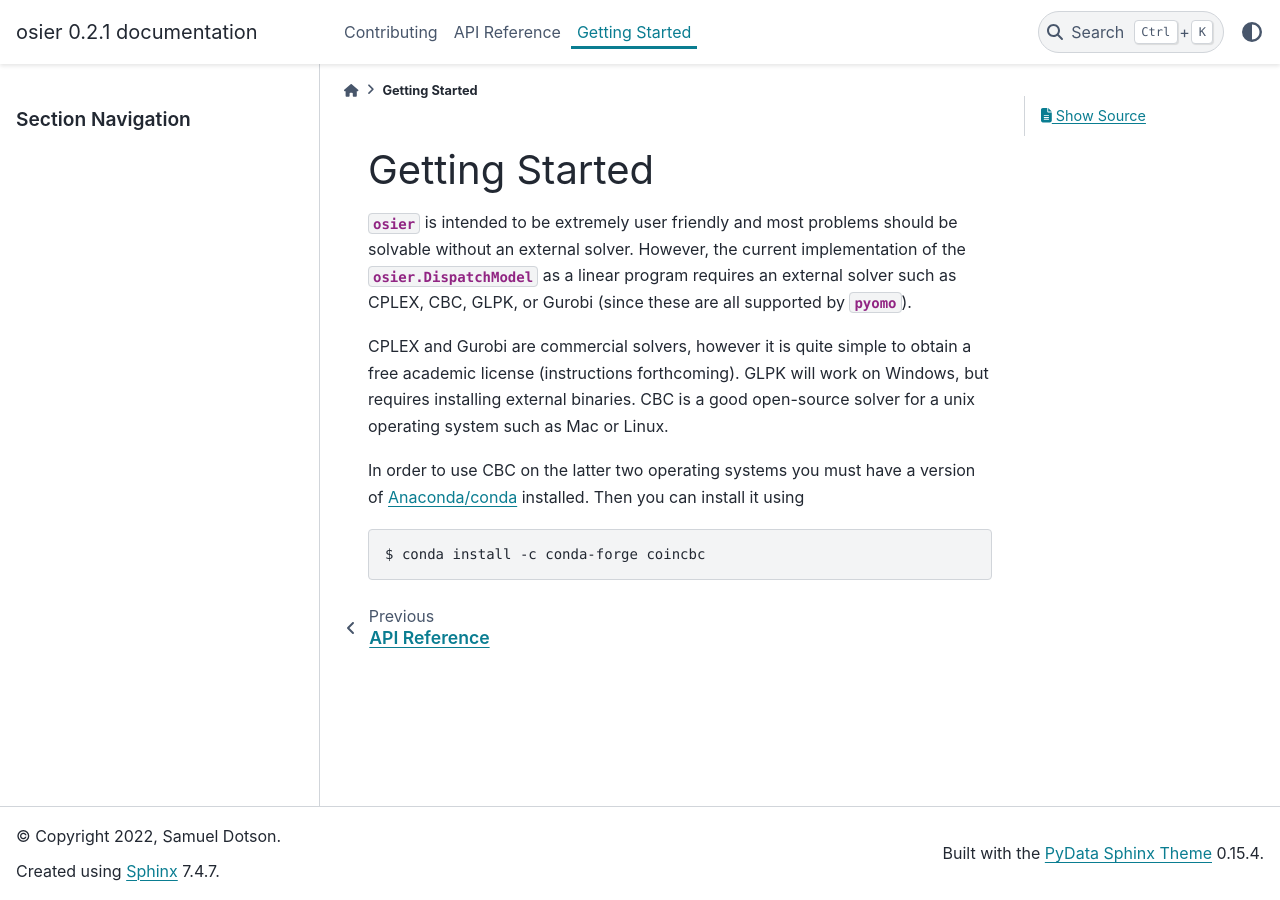
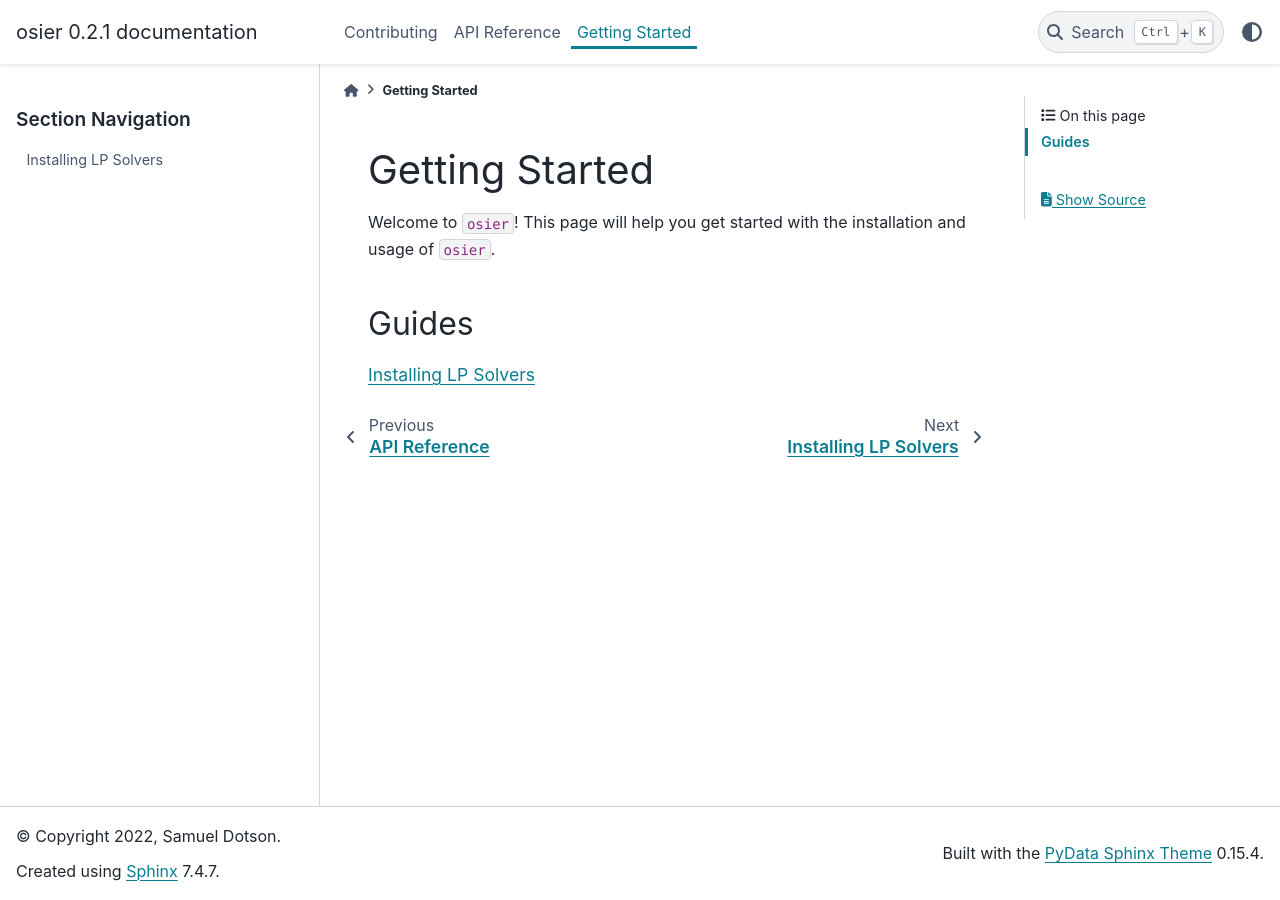
Before and after one commit to arfc/osier, a Sphinx documentation site: the page built from docs/source/getting-started/index.md, in a window 1280 px wide. Built offline with Sphinx 7.4.7 and the PyData theme 0.15.4, drawn with Linux system fonts in a browser that asks for light colours.

Commit message:
adds instructions to install lp solvers

````diff
--- a/docs/source/getting-started/index.md
+++ b/docs/source/getting-started/index.md
@@ -1,20 +1,12 @@
 # Getting Started
 
-```{eval-rst}
-:class:`osier` is intended to be extremely user friendly and most problems
-should be solvable without an external solver. However, the current implementation
-of the :class:`osier.DispatchModel` as a linear program requires an external solver
-such as CPLEX, CBC, GLPK, or Gurobi (since these are all supported by :class:`pyomo`).
+Welcome to ``osier``! This page will help you get started with
+the installation and usage of ``osier``.
 
-CPLEX and Gurobi are commercial solvers, however it is quite simple to obtain a free
-academic license (instructions forthcoming). GLPK will work on Windows, but requires
-installing external binaries. CBC is a good open-source solver for a unix operating
-system such as Mac or Linux.
- ```
-In order to use CBC on the latter two operating systems you must have a version
-of [Anaconda/conda](https://www.anaconda.com/products/distribution) installed.
-Then you can install it using
 
-```bash
-$ conda install -c conda-forge coincbc
+## Guides
+```{toctree}
+:maxdepth: 1
+
+solver_install
 ```
````
Also changed, not shown: docs/source/getting-started/solver_install.md (+13 -4 lines).
